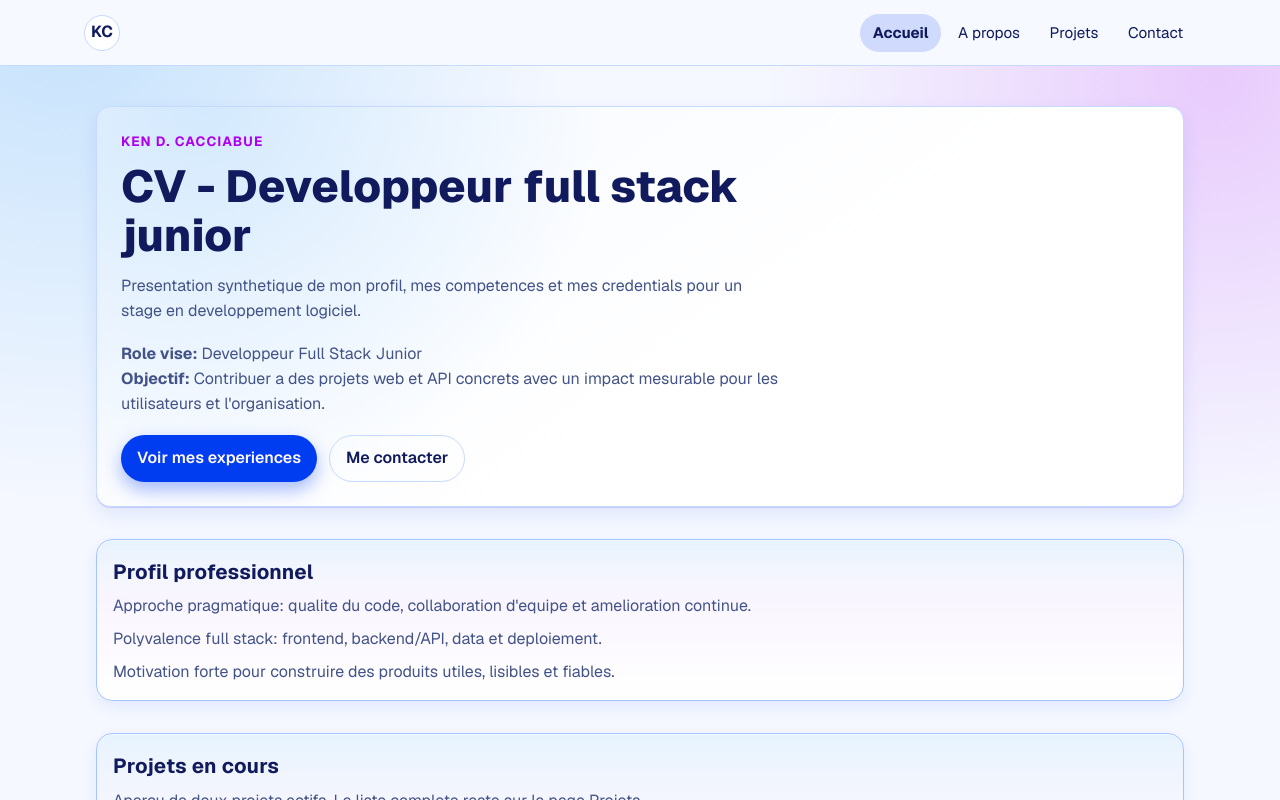
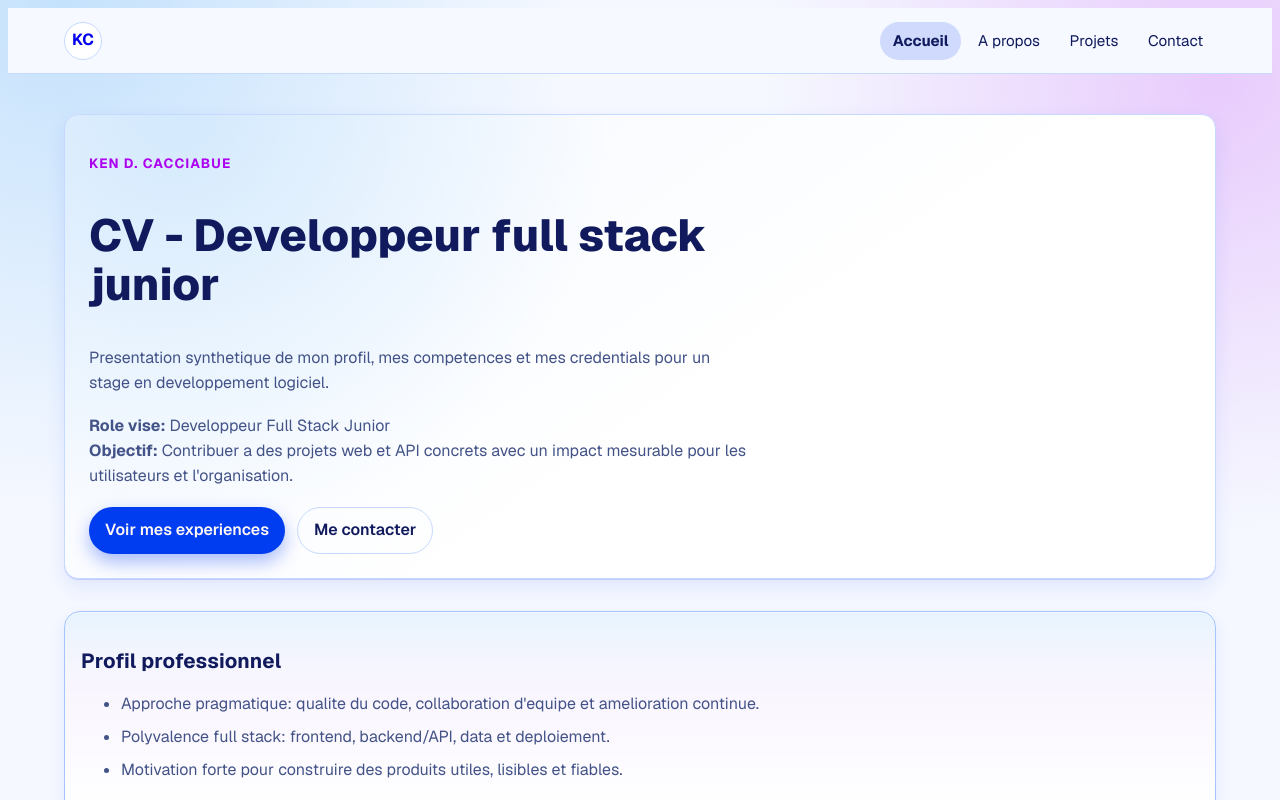
Before and after one commit to KenCacciabueOrif/Portfolio, a Next.js app in the folder portfolio-website/: page / in a window 1280 px wide. Shown: the top 800 px of the page. Built offline with nearby package versions, Linux system fonts and the light colour scheme; no server answers.

Commit message:
feat: style update

```diff
--- a/portfolio-website/src/app/globals.css
+++ b/portfolio-website/src/app/globals.css
@@ -1,6 +1,7 @@
 /* Purpose: Feuille de styles globale; definit tokens, layout, composants UI et responsive. */
 /* Sections: variables CSS, pont Tailwind v4, navigation, hero/info panels, cartes projets. */
-@import "tailwindcss";
+@import "tailwindcss/theme";
+@import "tailwindcss/utilities";
 
 /* Variables CSS par defaut pour le theme clair. */
 :root {
--- a/portfolio-website/src/app/layout.tsx
+++ b/portfolio-website/src/app/layout.tsx
@@ -33,7 +33,7 @@ export default function RootLayout({
     // Layout racine App Router: enveloppe commune de toutes les routes.
     <html
       lang="fr"
-      className={`${geistSans.variable} h-full antialiased`}
+      className={`${geistSans.variable} h-full`}
     >
       {/* Le body utilise flex colonne pour permettre aux pages de prendre toute la hauteur. */}
       <body className="site-shell min-h-full flex flex-col">
```
